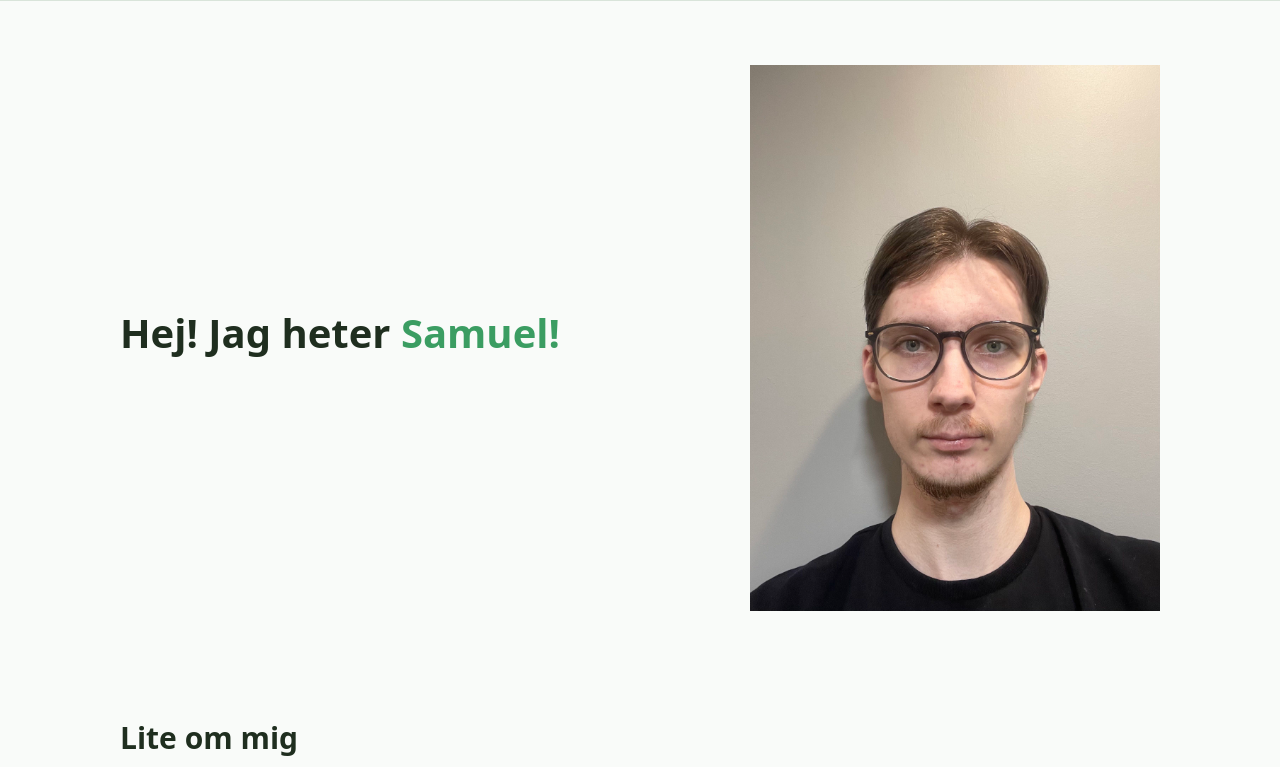
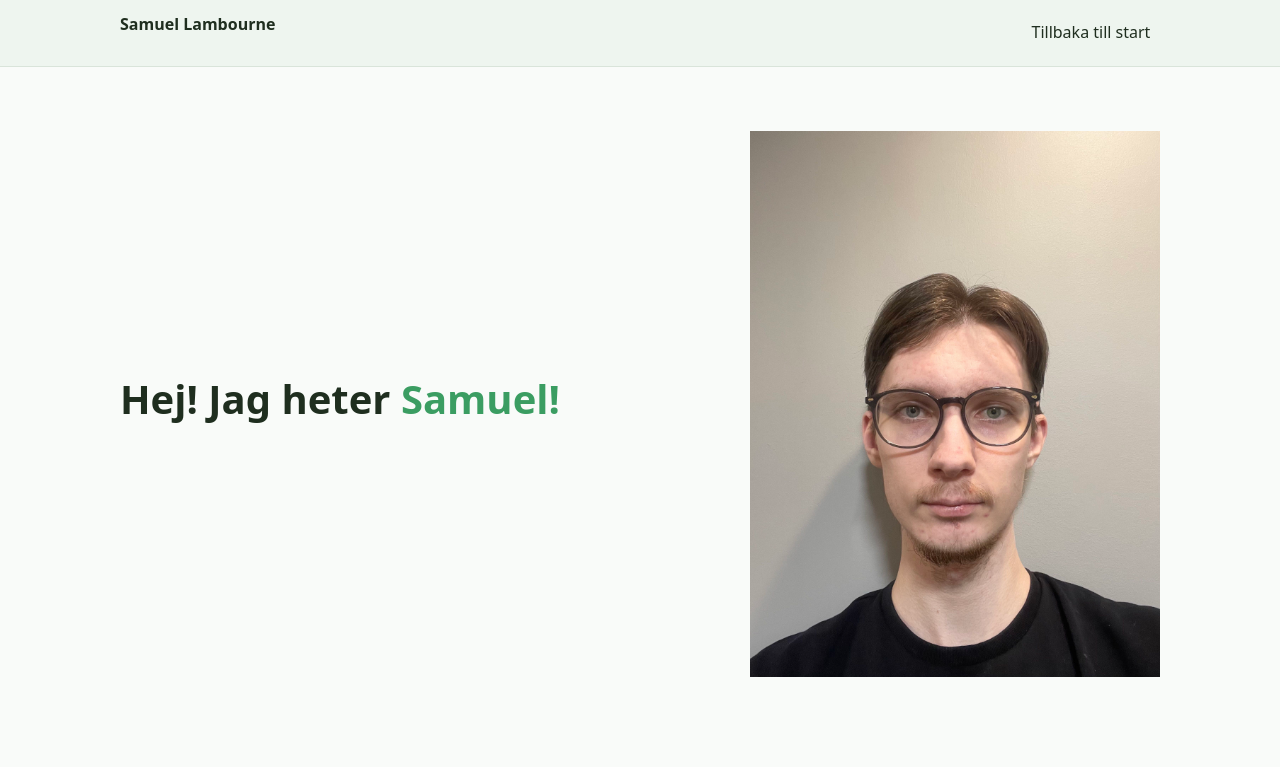
Before and after one commit to mmandelstrom/stockholm-3, a plain HTML site: page samuel.html in a window 1280 px wide. Shown: the top 767 px of the page. Drawn offline with Linux system fonts and the light colour scheme.

Commit message:
samuel commit

```diff
--- a/samuel.html
+++ b/samuel.html
@@ -8,7 +8,16 @@
     <link rel="stylesheet" href="styles.css" />
   </head>
   <body>
-    <header class="site-header"></header>
+    <header class="site-header">
+      <div class="container header-inner">
+        <p class="brand">Samuel Lambourne</p>
+        <nav class="main-nav" aria-label="Huvudnavigering">
+          <ul id="nav-list">
+            <li><a href="index.html">Tillbaka till start</a></li>
+          </ul>
+        </nav>
+      </div>
+    </header>
 
     <main id="innehall">
       <section class="hero container" aria-labelledby="hero-title">
```
